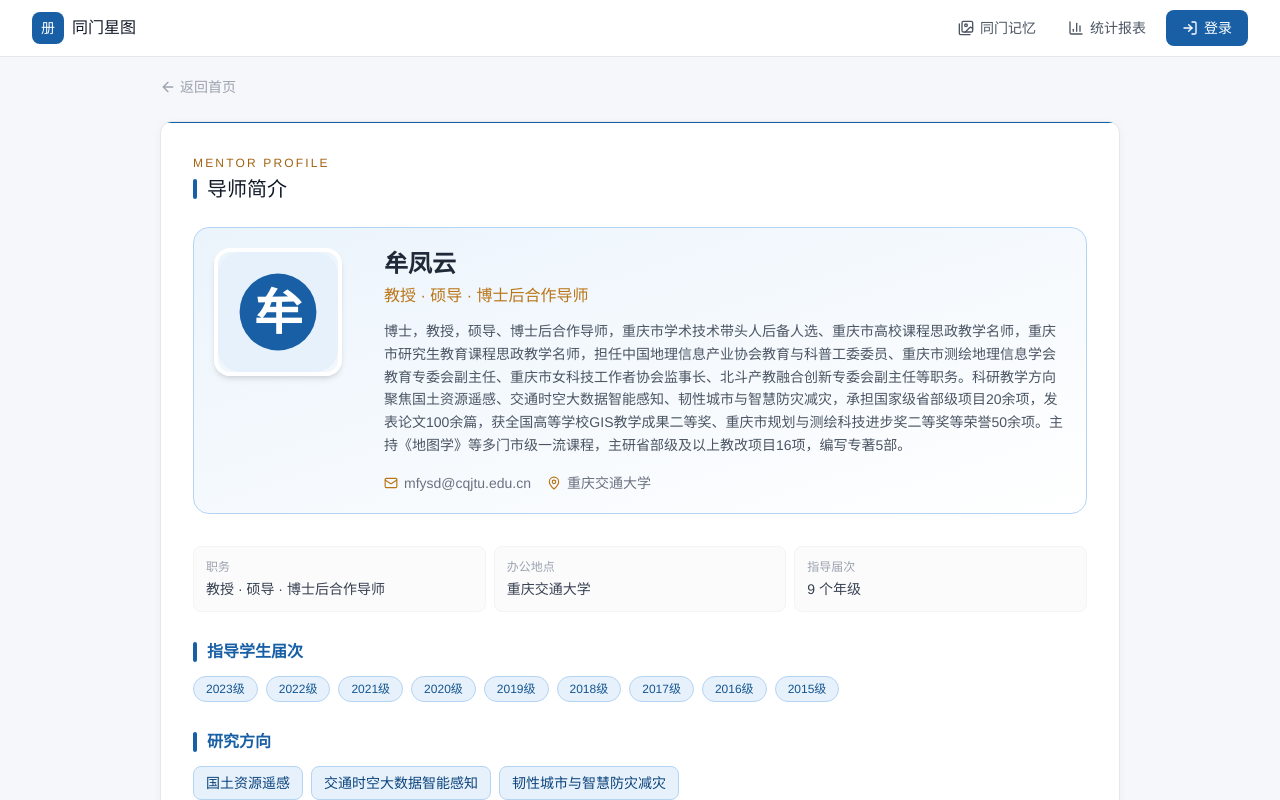
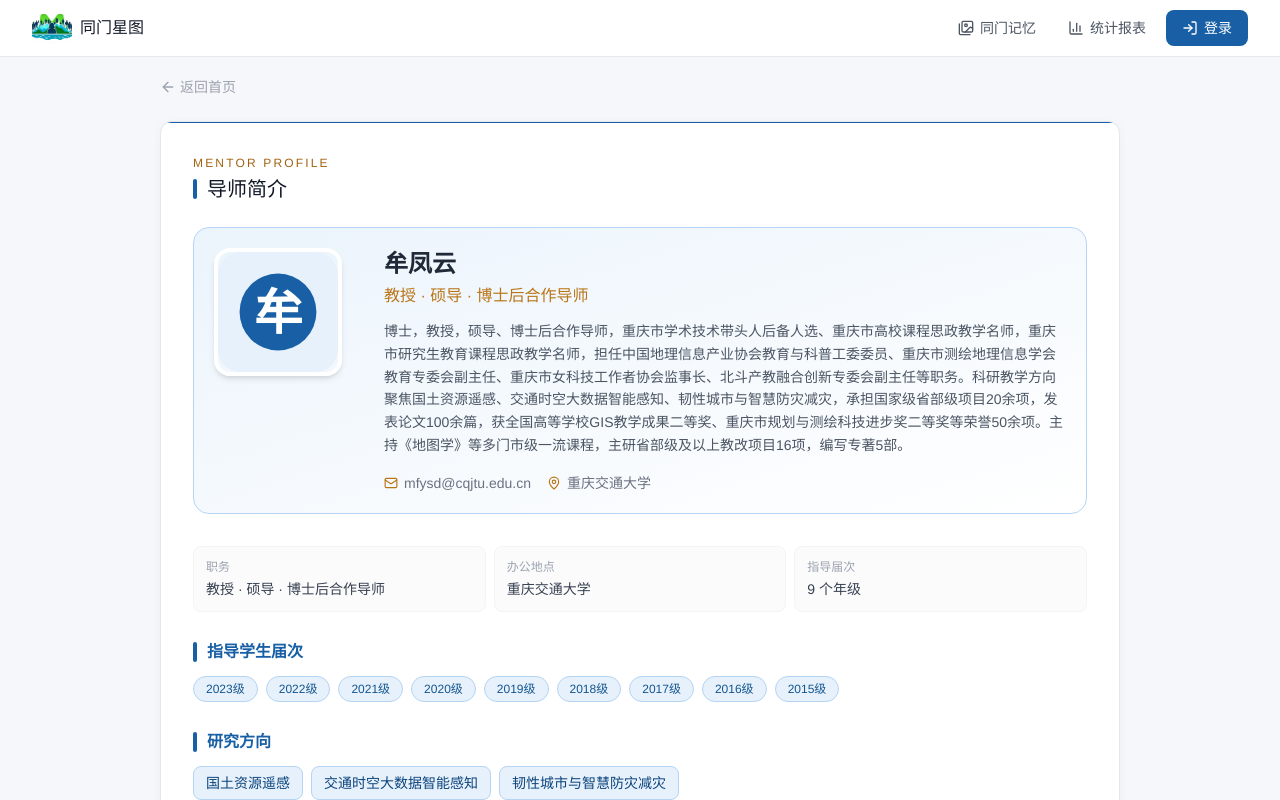
Before and after one commit to winnieHe7/mufengyun-roster, a React (Vite) app: page /about in a window 1280 px wide. Shown: the top 800 px of the page. Built offline with nearby package versions, Linux system fonts and the light colour scheme; no server answers; the database is empty.

Commit message:
use new brand logo and normalize industries

```diff
--- a/src/components/Header.jsx
+++ b/src/components/Header.jsx
@@ -25,8 +25,8 @@
         <div className="flex items-center justify-between h-14">
           {/* 左侧 Logo */}
           <Link to="/" className="flex items-center gap-2 flex-shrink-0">
-            <div className="w-8 h-8 rounded-lg bg-primary-500 flex items-center justify-center text-white font-medium text-sm">
-              册
+            <div className="flex h-8 w-10 items-center justify-center overflow-hidden rounded-lg bg-white">
+              <img src="/brand-logo.jpg" alt="同门星图标志" className="h-full w-full scale-[1.55] object-contain" />
             </div>
             <span className="hidden sm:inline text-base font-medium text-gray-900">
               同门星图
--- a/src/data/mockStudents.js
+++ b/src/data/mockStudents.js
@@ -818,4 +818,12 @@
 ]
 
 // 为所有记录添加默认学历层次（目前均为硕士研究生，后续可按需改为本科生/博士研究生）
-export default mockStudents.map(s => ({ ...s, degree: s.degree || '硕士研究生' }))
+export default mockStudents.map(s => ({
+  ...s,
+  degree: s.degree || '硕士研究生',
+  industry: Number(s.enrollYear) >= 2024 && Number(s.enrollYear) <= 2026
+    ? '上学'
+    : Number(s.enrollYear) === 2014
+      ? s.industry
+      : '',
+}))
```
Also changed, not shown: public/brand-logo.jpg (added).
